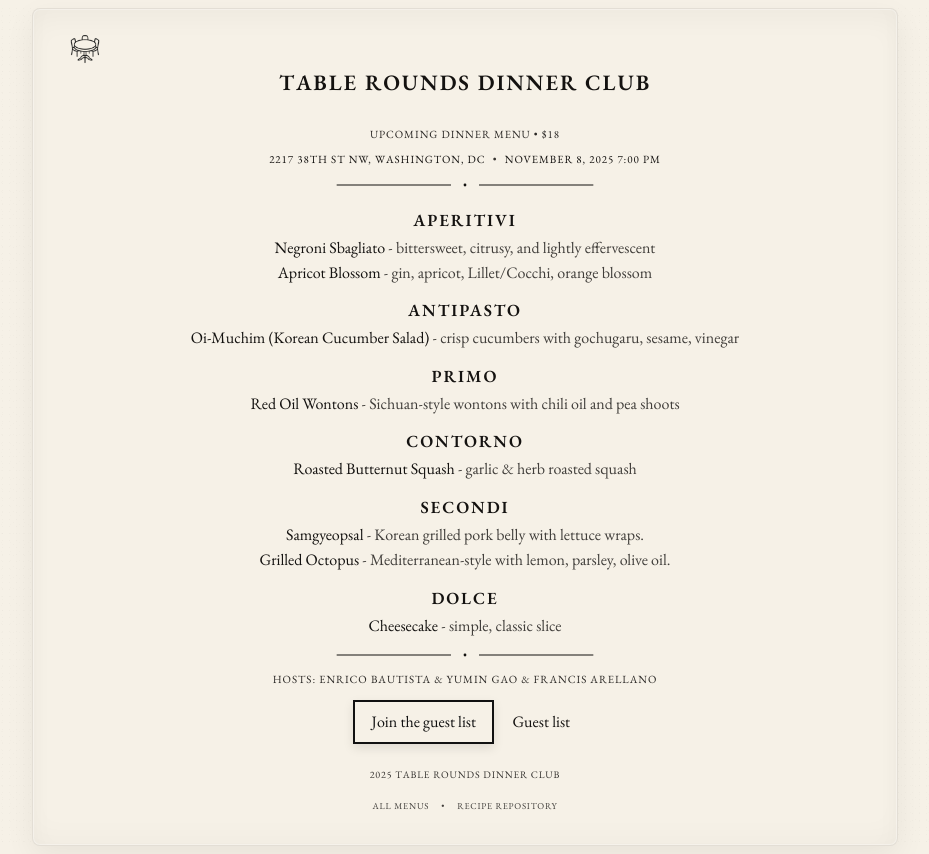
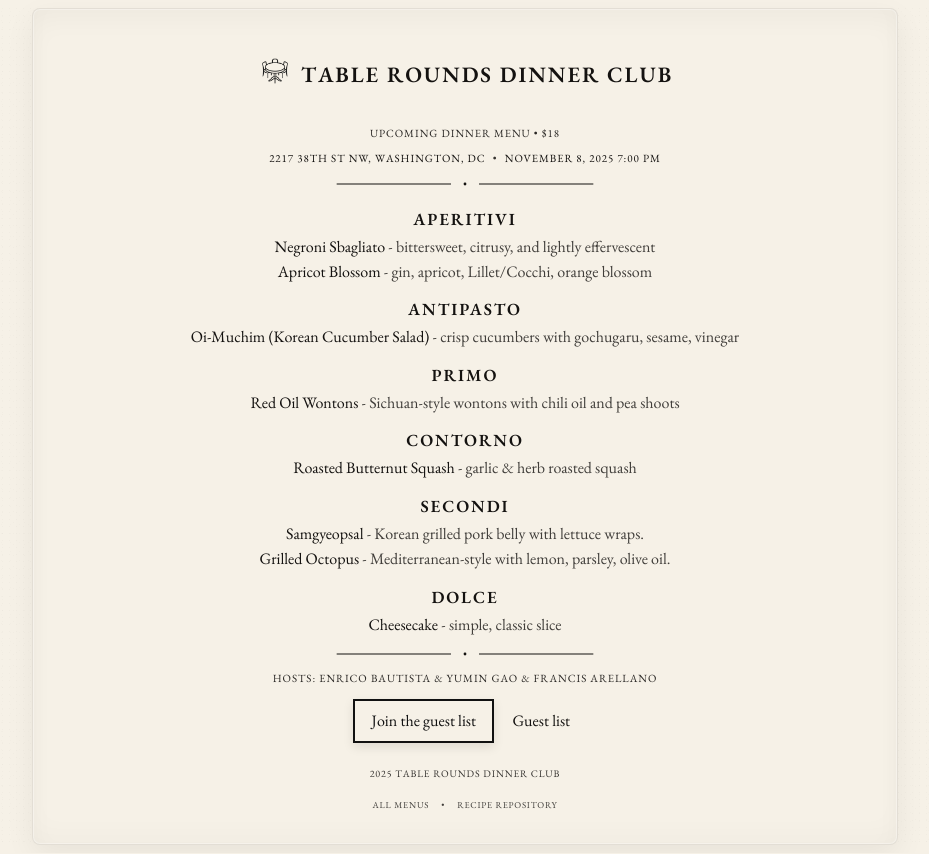
Before and after one commit to enricobautista/dinner-club, a Next.js app: page / in a window 1280 px wide. Shown: the whole page, without its empty margins (175-1104 px from the left). Built offline with nearby package versions, Linux system fonts and the light colour scheme.

Commit message:
logo change

```diff
--- a/components/Header.tsx
+++ b/components/Header.tsx
@@ -24,32 +24,20 @@ export default function Header() {
   const showHeaderFlourish = !isMenuContext && !(isHome && !hasUpcoming); // hide when menu context or home+Welcome
 
   return (
-    <header className="centered" style={{ position: "relative", paddingTop: 8, minHeight: 56 }}>
-      <Link
-        href="/"
-        aria-label="Table Rounds Dinner Club home"
-        className="link-no-underline"
-        style={{
-          position: "absolute",
-          left: 0,
-          top: 0,
-          display: "inline-flex",
-          alignItems: "center",
-          color: "inherit",
-        }}
-      >
-        <Image
-          src="/logo.png"
-          alt=""
-          priority
-          width={72}
-          height={72}
-          style={{ height: 40, width: "auto" }}
-        />
-      </Link>
+    <header className="centered">
       <h1 className="smallcaps" style={{ fontWeight: 600 }}>
         <Link href="/" className="link-no-underline" style={{ color: "inherit" }}>
-          Table Rounds Dinner Club
+          <span style={{ display: "inline-flex", alignItems: "center", gap: 8 }}>
+            <Image
+              src="/logo.png"
+              alt="Table Rounds Dinner Club logo"
+              priority
+              width={72}
+              height={72}
+              style={{ height: 36, width: "auto" }}
+            />
+            <span>Table Rounds Dinner Club</span>
+          </span>
         </Link>
       </h1>
       {isHome && hasUpcoming ? (
```
